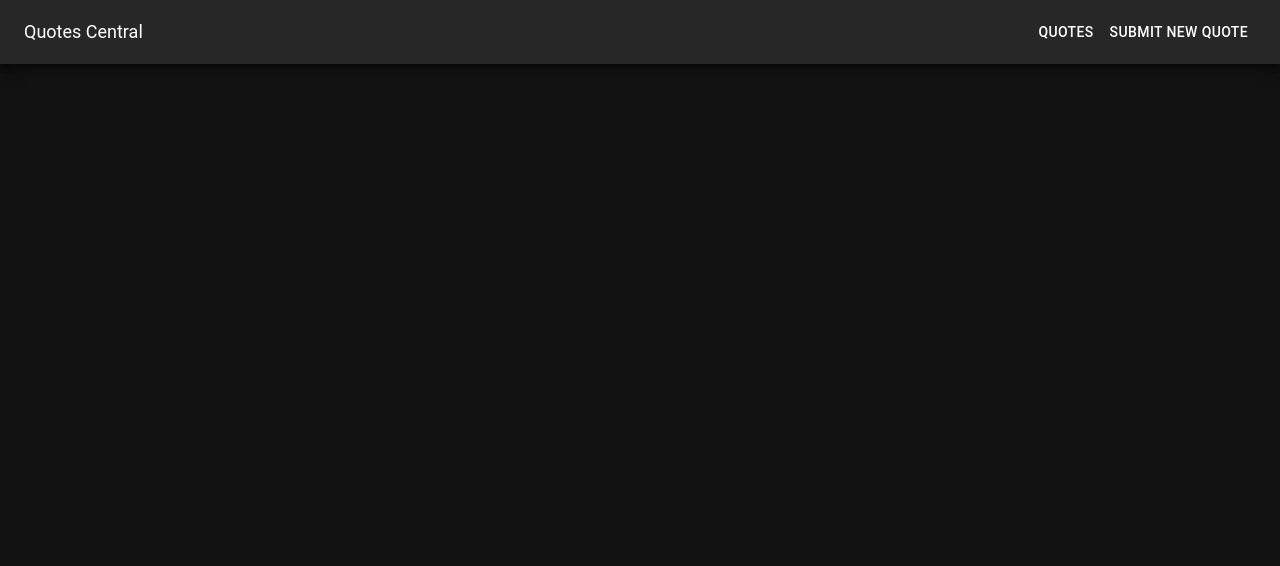
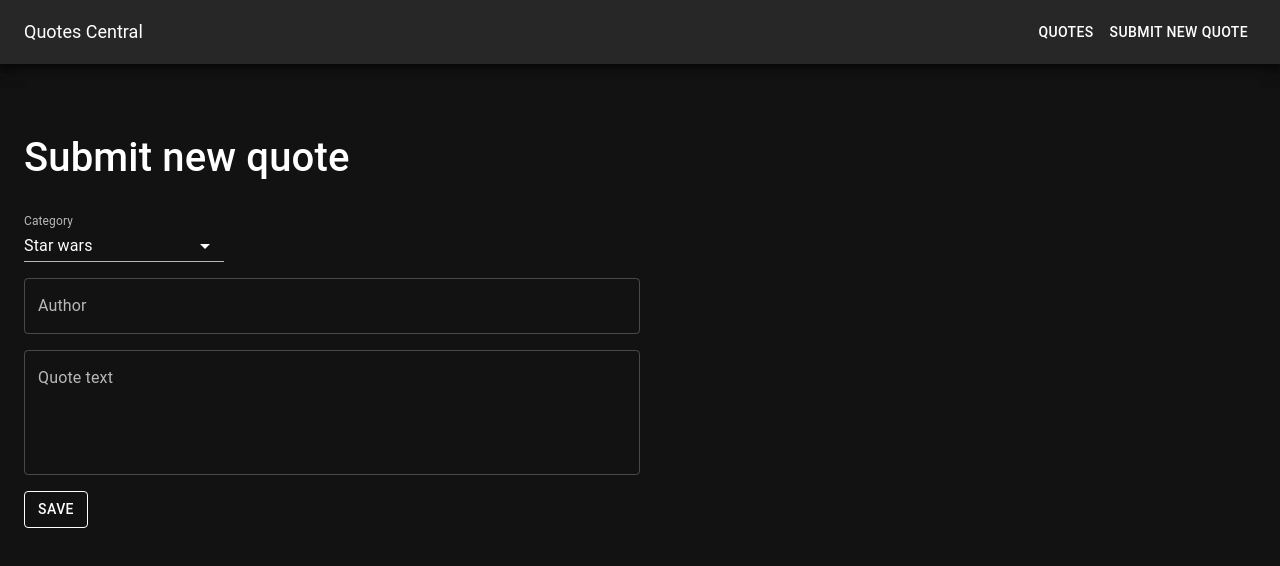
Before and after one commit to azabiyaliev/cw-8, a React (Vite) app: page /add-quote in a window 1280 px wide. Shown: the top 566 px of the page. Built offline with nearby package versions, Linux system fonts and the light colour scheme.

Commit message:
Реализовал отправку на сервер Firebass, через AddQuote.tsx. Отрисовка отправленной информации реализовано в контайнере Home.tsx.

```diff
--- a/package.json
+++ b/package.json
@@ -15,7 +15,9 @@
   "dependencies": {
     "@emotion/react": "^11.13.3",
     "@emotion/styled": "^11.13.0",
+    "@mui/joy": "^5.0.0-beta.48",
     "@mui/material": "^6.1.5",
+    "axios": "^1.7.7",
     "bootstrap": "^5.3.3",
     "prettier": "^3.3.3",
     "react": "^18.3.1",
--- a/src/App.tsx
+++ b/src/App.tsx
@@ -1,5 +1,8 @@
 import NavBar from './components/NavBar/NavBar.tsx';
 import { Container } from '@mui/material';
+import { Route, Routes } from 'react-router-dom';
+import Home from './containers/Home/Home.tsx';
+import AddQuote from './containers/AddQuote/AddQuote.tsx';
 
 const App = () => {
   return (
@@ -7,8 +10,11 @@ const App = () => {
       <header>
         <NavBar />
       </header>
-      <Container maxWidth="lg">
-
+      <Container maxWidth="xl">
+        <Routes>
+          <Route path="/" element={<Home/>}/>
+          <Route path="/add-quote" element={<AddQuote/>}/>
+        </Routes>
       </Container>
     </>
   );
--- /dev/null
+++ b/src/axiosAPI.ts
@@ -0,0 +1,8 @@
+import axios from "axios";
+
+const axiosAPI = axios.create({
+  baseURL:
+    "https://azabiyaliev-be26b-default-rtdb.europe-west1.firebasedatabase.app/",
+});
+
+export default axiosAPI;
--- /dev/null
+++ b/src/containers/AddQuote/AddQuote.tsx
@@ -0,0 +1,106 @@
+import Box from '@mui/material/Box';
+import { FormControl, NativeSelect } from '@mui/material';
+import { InputLabel} from '@mui/material';
+import { TextField } from '@mui/material';
+import Button from '@mui/material/Button';
+import React, { useState } from 'react';
+import { IQuoteForm } from '../../types';
+import axiosAPI from '../../axiosAPI.ts';
+
+const initialForm = {
+  category: "",
+  author: "",
+  quote: "",
+};
+
+const AddQuote = () => {
+  const [form, setForm] = useState<IQuoteForm>({ ...initialForm });
+
+  // useEffect(() => {
+  //     if (post) {
+  //       setForm((prevState) => ({
+  //         ...prevState,
+  //         ...post,
+  //       }));
+  //     }
+  //   }, [post]);
+  //
+    const onChangeField = (e: React.ChangeEvent<HTMLSelectElement | HTMLInputElement | HTMLTextAreaElement>) => {
+      const { name, value } = e.target;
+      setForm((prevState) => ({
+        ...prevState,
+        [name]: value,
+      }));
+    };
+
+  const onSubmitForm = async (e: React.FormEvent<HTMLFormElement>) => {
+    e.preventDefault();
+    await axiosAPI.post("quotes.json", { ...form });
+  };
+
+  return (
+    <form onSubmit={onSubmitForm}>
+      <h1 style={{textAlign: "left", paddingTop: "30px"}}>
+        Submit new quote
+      </h1>
+      <Box
+        sx={{
+          py: 3,
+          display: "grid",
+          gap: 2,
+          flexWrap: "wrap",
+          width: "100%",
+        }}
+      >
+        <Box sx={{ maxWidth: 200 }}>
+          <FormControl fullWidth>
+            <InputLabel variant="standard" htmlFor="uncontrolled-native">
+              Category
+            </InputLabel>
+            <NativeSelect
+              required
+              name="category"
+              aria-selected={false}
+              onChange={onChangeField}
+            >
+              <option value={"Star wars"}>Star wars</option>
+              <option value={"Famous people"}>Famous people</option>
+              <option value={"Saying"}>Saying</option>
+              <option value={"Humour"}>Humour</option>
+              <option value={"Motivational"}>Motivational</option>
+            </NativeSelect>
+          </FormControl>
+        </Box>
+        <TextField
+          sx={{me: "auto", width: "50%"}}
+          name="author"
+          id="outlined-basic"
+          label="Author"
+          variant="outlined"
+          value={form.author}
+          onChange={onChangeField}
+        />
+        <TextField
+          sx={{me: "auto", width: "50%"}}
+          name="quote"
+          id="outlined-multiline-static"
+          label="Quote text"
+          multiline
+          rows={4}
+          value={form.quote}
+          onChange={onChangeField}
+        />
+        <Button
+          type="submit"
+          sx={{me: "auto", width: "5%"}}
+          color="inherit"
+          variant="outlined"
+        >
+          Save
+        </Button>
+      </Box>
+    </form>
+  );
+};
+
+export default AddQuote;
--- /dev/null
+++ b/src/containers/Home/Home.tsx
@@ -0,0 +1,88 @@
+import { NavLink } from 'react-router-dom';
+import { IQuote, IQuoteAPI } from '../../types';
+import { useCallback, useEffect, useState } from 'react';
+import axiosAPI from '../../axiosAPI.ts';
+import { Card, CardActions, CardContent} from '@mui/material';
+import { Grid } from "@mui/joy";
+import Typography from '@mui/material/Typography';
+import Button from '@mui/material/Button';
+
+const Home = () => {
+
+  const [quotes, setQuotes] = useState<IQuote[]>([]);
+
+  const fetchData = useCallback(async () => {
+      const response: { data: IQuoteAPI } = await axiosAPI<IQuoteAPI>("quotes.json");
+      if (response.data) {
+        const quotesFromAPI = Object.keys(response.data).map((quoteKey) => {
+          return {
+            ...response.data[quoteKey],
+            id: quoteKey,
+          };
+        });
+        setQuotes(quotesFromAPI);
+      }
+  }, []);
+
+  useEffect(() => {
+    void fetchData();
+  }, [fetchData]);
+
+  return (
+    <div className="d-flex justify-content-between">
+      <div className="d-flex flex-column">
+        <NavLink style={{textDecoration: "none", color: "inherit"}} to="/quotes">All</NavLink>
+        <NavLink style={{textDecoration: "none", color: "inherit"}} to="/quotes">Star wars</NavLink>
+        <NavLink style={{textDecoration: "none", color: "inherit"}} to="/quotes">Famous people</NavLink>
+        <NavLink style={{textDecoration: "none", color: "inherit"}} to="/quotes">Saying</NavLink>
+        <NavLink style={{textDecoration: "none", color: "inherit"}} to="/quotes">Humour</NavLink>
+        <NavLink style={{textDecoration: "none", color: "inherit"}} to="/quotes">Motivational</NavLink>
+      </div>
+      <div>
+        <div className="me-5"> {quotes.length === 0 ? (
+          <p className="text-center fs-1">No quotes</p>
+        ) : (
+          <Grid container spacing={2}>
+            {quotes.map((quote) => (
+              <Grid xs={10} key={quote.id}>
+                <Card sx={{ boxShadow: 10 }}>
+                  <CardContent sx={{ alignSelf: "center" }}>
+                    <Typography
+                      sx={{ fontSize: 30, ms: 0, ps: 0, }}
+                      variant="body2"
+                    >{`"${quote.quote}"`}
+                    </Typography>
+                    <Typography
+                      sx={{ fontSize: 30, ms: 0, ps: 0 }}
+                      variant="body2">
+                      {` - ${quote.author}`}
+                    </Typography>
+                  </CardContent>
+                  <CardActions>
+                    <Button
+                      to={`/quotes/${quote.id}`}
+                      size="small"
+                      component={NavLink}
+                    >
+                      Refactor
+                    </Button>
+                    <Button
+                      to={`/quotes/${quote.id}`}
+                      size="small"
+                      component={NavLink}
+                    >
+                      Delete
+                    </Button>
+                  </CardActions>
+                </Card>
+              </Grid>
+            ))}
+          </Grid>
+        )}</div>
+      </div>
+    </div>
+
+  );
+};
+
+export default Home;
```
Also changed, not shown: src/types.d.ts (added, +16 -0 lines), 1 other file (tests, documents, lock files or other folders).
